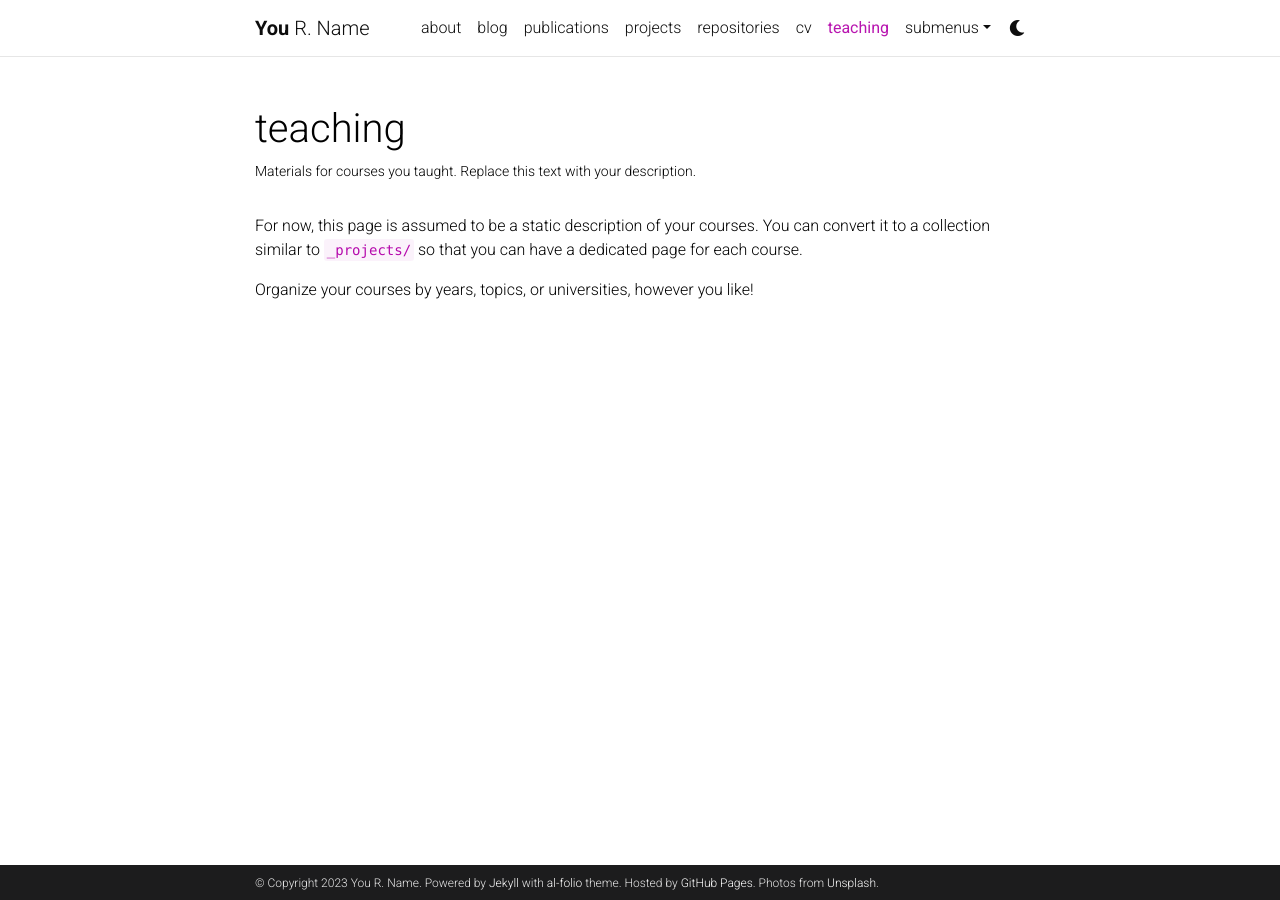
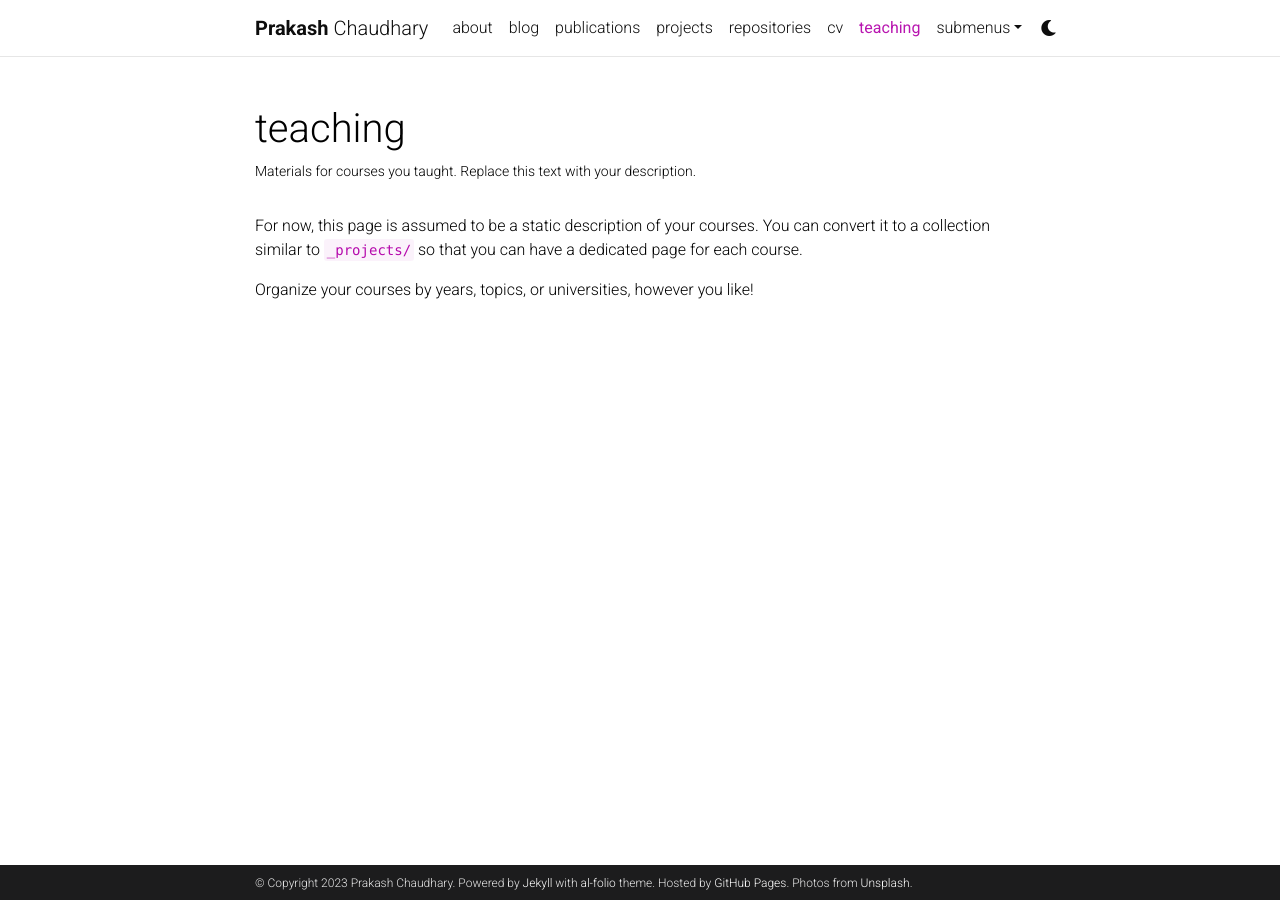
Before and after one commit to connectwithprakash/connectwithprakash.github.io, a Jekyll site: the page built from _pages/teaching.md, in a window 1280 px wide. Built offline with Jekyll 4.4.1, drawn with Linux system fonts in a browser that asks for light colours; comment, search, counter and statistics services are not loaded; a style sheet for code colours, icons or effects is not loaded.

Commit message:
[Chore]: Make changes to host on github pages.

```diff
--- a/_config.yml
+++ b/_config.yml
@@ -1,43 +1,41 @@
+--- # -----------------------------------------------------------------------------
+
 # -----------------------------------------------------------------------------
 # Site settings
-# -----------------------------------------------------------------------------
-
 title: blank # the website title (if blank, full name will be used instead)
-first_name: You
-middle_name: R.
-last_name: Name
-email: you@example.com
-description: > # the ">" symbol means to ignore newlines until "footer_text:"
-  A simple, whitespace theme for academics. Based on [*folio](https://github.com/bogoli/-folio) design.
+first_name: Prakash
+middle_name:
+last_name: Chaudhary
+email: connectwithprakash@gmail.com
+description: My personal website. #> # the ">" symbol means to ignore newlines until "footer_text:"
 footer_text: >
   Powered by <a href="https://jekyllrb.com/" target="_blank">Jekyll</a> with <a href="https://github.com/alshedivat/al-folio">al-folio</a> theme.
   Hosted by <a href="https://pages.github.com/" target="_blank">GitHub Pages</a>.
   Photos from <a href="https://unsplash.com" target="_blank">Unsplash</a>.
-keywords: jekyll, jekyll-theme, academic-website, portfolio-website  # add your own keywords or leave empty
+keywords: machine-learning, deep-learning, data-science, research, personal-blog, jekyll, jekyll-theme, academic-website, portfolio-website # add your own keywords or leave empty
+lang: en # the language of your site (for example: en, fr, cn, ru, etc.)
+icon: ⚛️ # the emoji used as the favicon (alternatively, provide image name in /assets/img/)
 
-lang: en # the language of your site (for example: en, fr, cn, ru, etc.)
-icon: ⚛️  # the emoji used as the favicon (alternatively, provide image name in /assets/img/)
-
-url: https://alshedivat.github.io # the base hostname & protocol for your site
-baseurl: /al-folio # the subpath of your site, e.g. /blog/
+url: https://connectwithprakash.github.io # the base hostname & protocol for your site
+baseurl: / # the subpath of your site, e.g. /blog/
 last_updated: false # set to true if you want to display last updated in the footer
-impressum_path:  # set to path to include impressum link in the footer, use the same path as permalink in a page, helps to conform with EU GDPR
+impressum_path: # set to path to include impressum link in the footer, use the same path as permalink in a page, helps to conform with EU GDPR
 
 # -----------------------------------------------------------------------------
 # Theme
 # -----------------------------------------------------------------------------
 
 # code highlighter theme
-highlight_theme_light: github   # https://github.com/jwarby/jekyll-pygments-themes
-highlight_theme_dark: native    # https://github.com/jwarby/jekyll-pygments-themes
+highlight_theme_light: github # https://github.com/jwarby/jekyll-pygments-themes
+highlight_theme_dark: native # https://github.com/jwarby/jekyll-pygments-themes
 
 # repo color theme
-repo_theme_light: default       # https://github.com/anuraghazra/github-readme-stats/blob/master/themes/README.md
-repo_theme_dark: dark           # https://github.com/anuraghazra/github-readme-stats/blob/master/themes/README.md
+repo_theme_light: default # https://github.com/anuraghazra/github-readme-stats/blob/master/themes/README.md
+repo_theme_dark: dark # https://github.com/anuraghazra/github-readme-stats/blob/master/themes/README.md
 repo_trophies:
   enabled: true
-  theme_light: flat    # https://github.com/ryo-ma/github-profile-trophy
-  theme_dark: gitdimmed  # https://github.com/ryo-ma/github-profile-trophy
+  theme_light: flat # https://github.com/ryo-ma/github-profile-trophy
+  theme_dark: gitdimmed # https://github.com/ryo-ma/github-profile-trophy
 
 # -----------------------------------------------------------------------------
 # RSS Feed
@@ -112,11 +110,11 @@
 # Analytics and search engine verification
 # -----------------------------------------------------------------------------
 
-google_analytics:  # your Google Analytics measurement ID (format: G-XXXXXXXXXX)
-panelbear_analytics:  # panelbear analytics site ID (format: XXXXXXXXX)
+google_analytics: # your Google Analytics measurement ID (format: G-XXXXXXXXXX)
+panelbear_analytics: # panelbear analytics site ID (format: XXXXXXXXX)
 
-google_site_verification:  # your google-site-verification ID (Google Search Console)
-bing_site_verification:  # out your bing-site-verification ID (Bing Webmaster)
+google_site_verification: # your google-site-verification ID (Google Search Console)
+bing_site_verification: # out your bing-site-verification ID (Bing Webmaster)
 
 # -----------------------------------------------------------------------------
 # Blog
@@ -139,15 +137,15 @@
 # Follow instructions on https://giscus.app/ to setup for your repo to fill out
 # the information below.
 giscus:
-  repo: alshedivat/al-folio      # <your-github-user-name>/<your-github-repo-name>
+  repo: alshedivat/al-folio # <your-github-user-name>/<your-github-repo-name>
   repo_id: MDEwOlJlcG9zaXRvcnk2MDAyNDM2NQ==
-  category: Comments             # name of the category under which discussions will be created
+  category: Comments # name of the category under which discussions will be created
   category_id: DIC_kwDOA5PmLc4CTBt6
-  mapping: title                 # identify discussions by post title
-  strict: 1                      # use strict identification mode
-  reactions_enabled: 1           # enable (1) or disable (0) emoji reactions
-  input_position: bottom         # whether to display input form below (bottom) or above (top) the comments
-  theme: preferred_color_scheme  # name of the color scheme (preferred works well with al-folio light/dark mode)
+  mapping: title # identify discussions by post title
+  strict: 1 # use strict identification mode
+  reactions_enabled: 1 # enable (1) or disable (0) emoji reactions
+  input_position: bottom # whether to display input form below (bottom) or above (top) the comments
+  theme: preferred_color_scheme # name of the color scheme (preferred works well with al-folio light/dark mode)
   emit_metadata: 0
   lang: en
 
@@ -196,7 +194,7 @@
 kramdown:
   input: GFM
   syntax_highlighter_opts:
-    css_class: 'highlight'
+    css_class: "highlight"
     span:
       line_numbers: false
     block:
@@ -204,7 +202,7 @@
       start_line: 1
 
 # Includes & excludes
-include: ['_pages']
+include: ["_pages"]
 exclude:
   - bin
   - Gemfile
@@ -243,7 +241,7 @@
 # -----------------------------------------------------------------------------
 
 jekyll-minifier:
-  exclude: ['robots.txt']
+  exclude: ["robots.txt"]
   uglifier_args:
     harmony: true
 
@@ -258,18 +256,17 @@
     tag: archive-tag
     category: archive-category
   permalinks:
-    year: '/blog/:year/'
-    tag: '/blog/tag/:name/'
-    category: '/blog/category/:name/'
+    year: "/blog/:year/"
+    tag: "/blog/tag/:name/"
+    category: "/blog/category/:name/"
 
-display_tags: ['formatting', 'images', 'links', 'math', 'code'] # these tags will be displayed on the front page of your blog
+display_tags: ["formatting", "images", "links", "math", "code"] # these tags will be displayed on the front page of your blog
 
 # -----------------------------------------------------------------------------
 # Jekyll Scholar
 # -----------------------------------------------------------------------------
 
 scholar:
-
   last_name: [Einstein]
   first_name: [Albert, A.]
 
@@ -298,12 +295,28 @@
   dimensions_badge: true # Dimensions badge (https://badge.dimensions.ai/)
 
 # Filter out certain bibtex entry keywords used internally from the bib output
-filtered_bibtex_keywords: [abbr, abstract, arxiv, bibtex_show, html, pdf, selected, supp, blog, code, poster, slides, website, preview, altmetric]
+filtered_bibtex_keywords:
+  [
+    abbr,
+    abstract,
+    arxiv,
+    bibtex_show,
+    html,
+    pdf,
+    selected,
+    supp,
+    blog,
+    code,
+    poster,
+    slides,
+    website,
+    preview,
+    altmetric,
+  ]
 
 # Maximum number of authors to be shown for each publication (more authors are visible on click)
-max_author_limit: 3  # leave blank to always show all authors
-more_authors_animation_delay: 10  # more authors are revealed on click using animation; smaller delay means faster animation
-
+max_author_limit: 3 # leave blank to always show all authors
+more_authors_animation_delay: 10 # more authors are revealed on click using animation; smaller delay means faster animation
 
 # -----------------------------------------------------------------------------
 # Jekyll Link Attributes
@@ -315,7 +328,6 @@
   rel: external nofollow noopener
   target: _blank
   exclude:
-
 
 # -----------------------------------------------------------------------------
 # Responsive WebP Images
@@ -342,29 +354,31 @@
 # -----------------------------------------------------------------------------
 
 jekyll-diagrams:
-    # configuration, see https://github.com/zhustec/jekyll-diagrams.
-    # feel free to comment out this section if not using jekyll diagrams.
-
+  # configuration, see https://github.com/zhustec/jekyll-diagrams.
+  # feel free to comment out this section if not using jekyll diagrams.
 
 # -----------------------------------------------------------------------------
 # Optional Features
 # -----------------------------------------------------------------------------
 
-enable_google_analytics:    false  # enables google analytics
-enable_panelbear_analytics: false  # enables panelbear analytics
-enable_google_verification: false  # enables google site verification
-enable_bing_verification:   false  # enables bing site verification
-enable_masonry:             true   # enables automatic project cards arrangement
-enable_math:                true   # enables math typesetting (uses MathJax)
-enable_tooltips:            false  # enables automatic tooltip links generated
-                                   # for each section titles on pages and posts
-enable_darkmode:            true   # enables switching between light/dark modes
-enable_navbar_social:       false  # enables displaying social links in the
-                                   # navbar on the about page
-enable_project_categories:  true   # enables categorization of projects into
-                                   # multiple categories
-enable_medium_zoom:         true   # enables image zoom feature (as on medium.com)
-enable_progressbar:         true   # enables a horizontal progress bar linked to the vertical scroll position
+enable_google_analytics: false # enables google analytics
+enable_panelbear_analytics: false # enables panelbear analytics
+enable_google_verification: false # enables google site verification
+enable_bing_verification: false # enables bing site verification
+enable_masonry: true # enables automatic project cards arrangement
+enable_math: true # enables math typesetting (uses MathJax)
+enable_tooltips:
+  false # enables automatic tooltip links generated
+  # for each section titles on pages and posts
+enable_darkmode: true # enables switching between light/dark modes
+enable_navbar_social:
+  false # enables displaying social links in the
+  # navbar on the about page
+enable_project_categories:
+  true # enables categorization of projects into
+  # multiple categories
+enable_medium_zoom: true # enables image zoom feature (as on medium.com)
+enable_progressbar: true # enables a horizontal progress bar linked to the vertical scroll position
 
 # -----------------------------------------------------------------------------
 # Library versions
```
